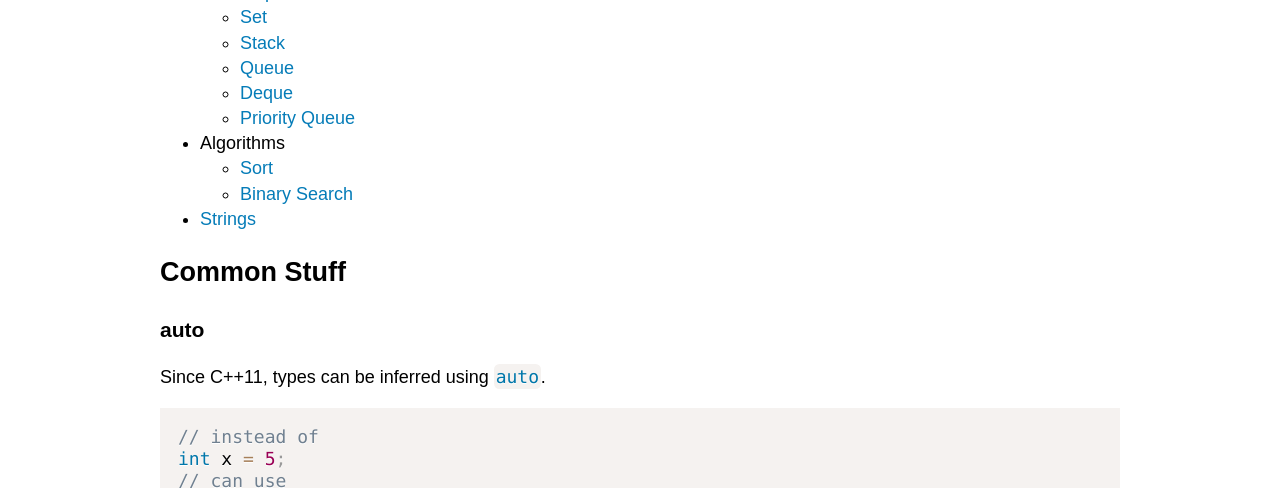
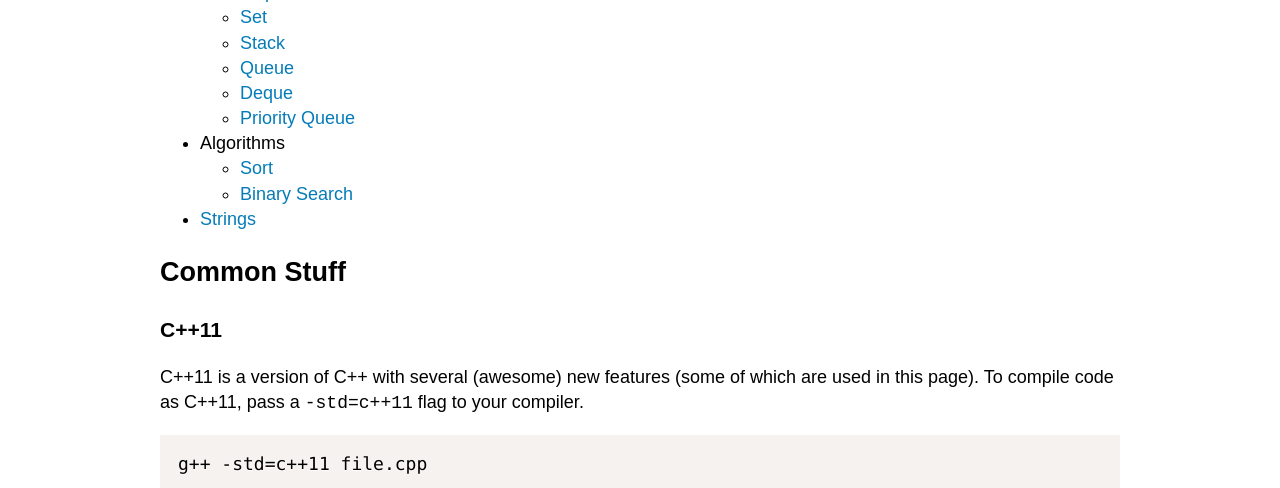
Before and after one commit to polybuildr/code-quickref, a website: page public/cpp.html in a window 1280 px wide. Shown: the part 327-815 px from the top of the page. Drawn offline with Linux system fonts and the light colour scheme.

Commit message:
Add section on C++11

```diff
--- a/public/cpp.html
+++ b/public/cpp.html
@@ -33,6 +33,10 @@
 <li><a href="#strings">Strings</a></li>
 </ul>
 <h2 id="common-stuff">Common Stuff</h2>
+<h3 id="c-11">C++11</h3>
+<p>C++11 is a version of C++ with several (awesome) new features (some of which are used in this page). To compile code as C++11, pass a <code>-std=c++11</code> flag to your compiler.</p>
+<pre><code class="lang-bash">g++ -std=c++11 file.cpp
+</code></pre>
 <h3 id="auto">auto</h3>
 <p>Since C++11, types can be inferred using <code class="language-cpp">auto</code>.</p>
 <pre><code class="lang-cpp">// instead of
```
Also changed, not shown: pages/cpp.md (+8 -0 lines).
